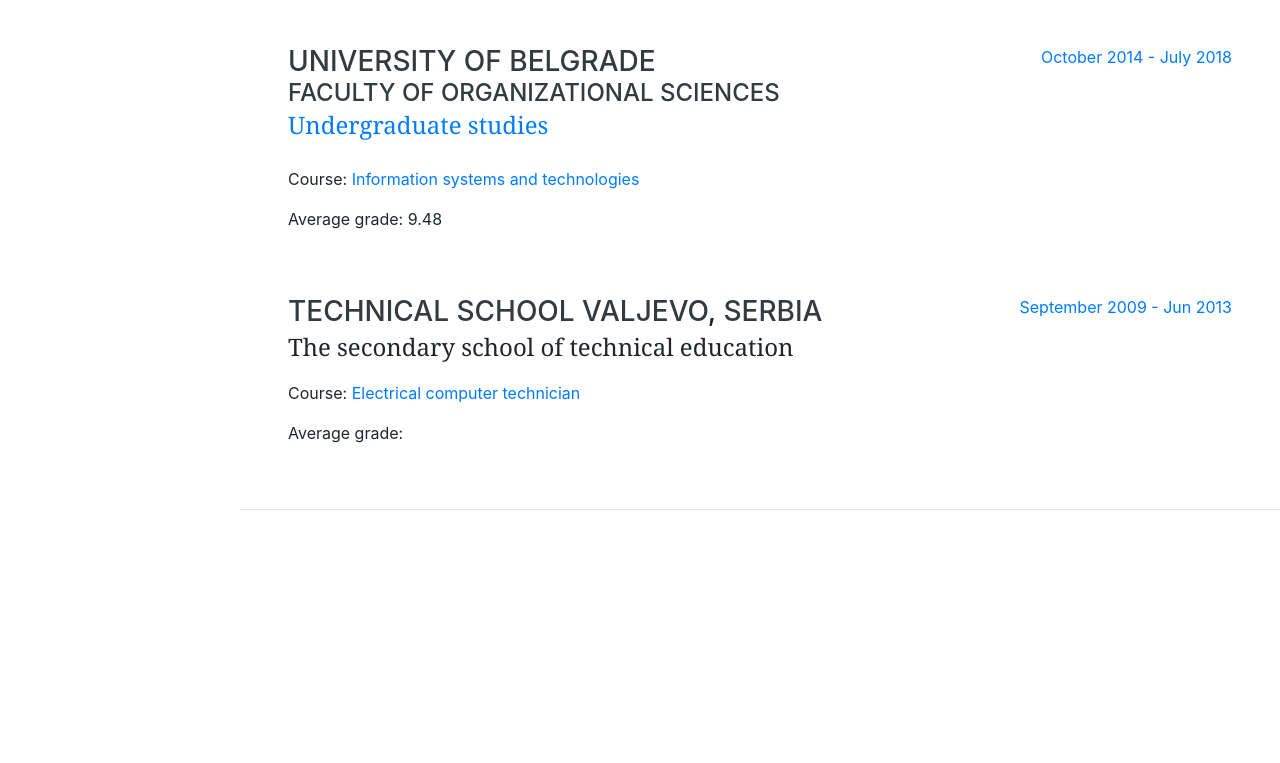
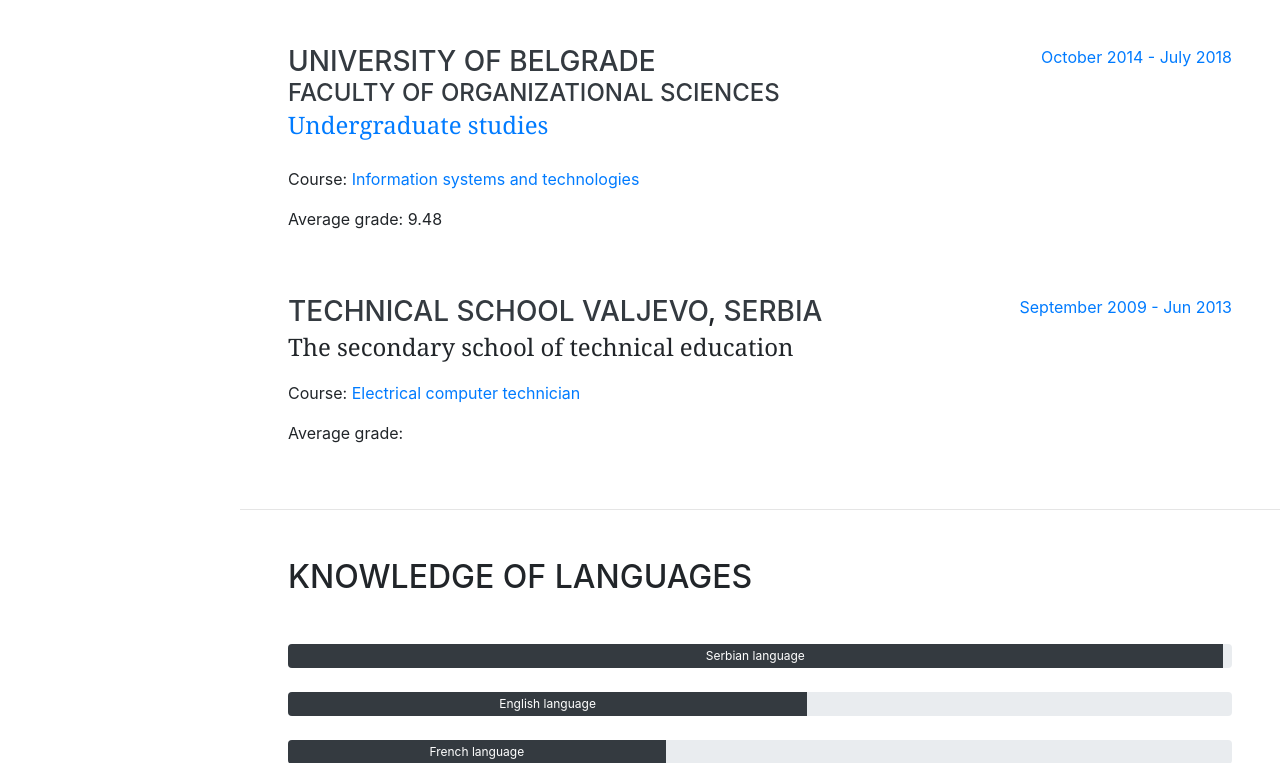
Before and after one commit to lazardavidovic/sb-resume, a website with bundled scripts: page index.html in a window 1280 px wide. Shown: the part 2037-2800 px from the top of the page. Before the commit the page ends 2547 px from the top, so only its background shows below. Built offline with nearby package versions, Linux system fonts and the light colour scheme.

Commit message:
Fill languages section

```diff
--- a/index.html
+++ b/index.html
@@ -52,6 +52,10 @@
         <div data-include="sections/education"></div>
         <hr class="m-0">
 
+        <!-- Languages section -->
+        <div data-include="sections/languages"></div>
+        <hr class="m-0">
+
     </div>
 
     <!-- Plugin jQuery -->
--- /dev/null
+++ b/pages/sections/languages.html
@@ -0,0 +1,28 @@
+<section class="resume-section p-3 p-lg-5 d-flex flex-column" id="languages">
+    <div class="mt-0">
+        <h2 class="mb-5">Knowledge of languages</h2>
+
+        <div class="progress" style="height: 2em;">
+            <div class="progress-bar" role="progressbar" aria-valuenow="60" aria-valuemin="0" aria-valuemax="100" style="width: 99%;background-color: #343a40">
+                Serbian language
+            </div>
+        </div>
+
+        <br>
+
+        <div class="progress" style="height: 2em;">
+            <div class="progress-bar" role="progressbar" aria-valuenow="60" aria-valuemin="0" aria-valuemax="100" style="width: 55%;background-color: #343a40">
+                English language
+            </div>
+        </div>
+
+        <br>
+
+        <div class="progress" style="height: 2em;">
+            <div class="progress-bar" role="progressbar" aria-valuenow="60" aria-valuemin="0" aria-valuemax="100" style="width: 40%;background-color: #343a40">
+                French language
+            </div>
+        </div>
+
+    </div>
+</section>
```
Also changed, not shown: pages/en-US/index.html (+4 -0 lines), pages/en-US/sections/languages.html (added, +28 -0 lines), pages/sr-RS/index.html (+4 -0 lines), pages/sr-RS/sections/languages.html (added, +28 -0 lines).
